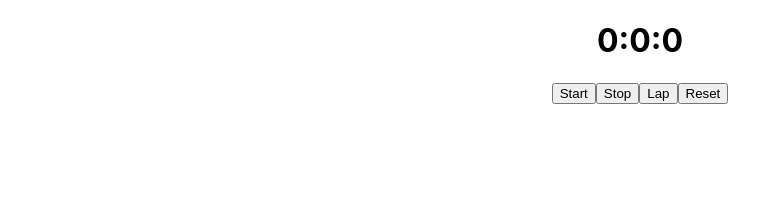
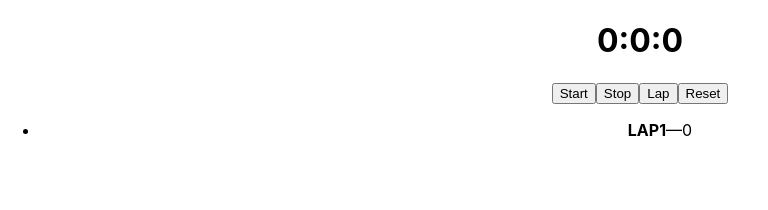
Before and after one commit to xim25/stopwatch-test, a React (Create React App) app: page / in a window 1280 px wide. Both pictures are taken after a click on the button "Lap". Shown: the top 210 px of the page, without its empty margins (0-768 px from the left). Built offline with nearby package versions, Linux system fonts and the light colour scheme.

Commit message:
All buttons working

```diff
--- a/src/App.js
+++ b/src/App.js
@@ -1,7 +1,7 @@
 import React, { Component } from 'react';
 import logo from './logo.svg';
 import './App.css';
-import Stopwatch from './Components/Stopwatch'
+import Stopwatch from './Components/Stopwatch';
 
 class App extends Component {
   render() {
--- a/src/Components/Stopwatch.js
+++ b/src/Components/Stopwatch.js
@@ -6,7 +6,8 @@ class Stopwatch extends Component {
         this.state = {
             status: false,
             currentTime: 0,
-            laps: []
+            laps: [],
+            lastLap: null
         }
         this.intervalId = null;
     }
@@ -23,18 +24,22 @@ class Stopwatch extends Component {
 
     handleStop = () => {
         let _this = this;
-        clearInterval(_this.intervalId)
+        clearInterval(_this.intervalId);
+        this.setState({lastLap: this.intervalId});
     }
 
     handleLap = () => {
-        alert("finish lap...")
+        this.setState({
+            laps: this.state.laps.concat([this.state.currentTime])
+        })
     }
 
     handleReset = () => {
         let _this = this;
         clearInterval(_this.intervalId);
         this.setState({
-            currentTime: 0
+            currentTime: 0,
+            laps: []
         })
     }
 
@@ -53,11 +58,20 @@ class Stopwatch extends Component {
     render(){
         return(
             <div>
-                <h1>{this.getMinutes()}:{this.getSeconds()}:{this.getMilliseconds()}</h1>
-                <button onClick={this.handleStart}>Start</button>
-                <button onClick={this.handleStop}>Stop</button>
-                <button onClick={this.handleLap}>Lap</button>
-                <button onClick={this.handleReset}>Reset</button>
+                <div>
+                    <h1>{this.getMinutes()}:{this.getSeconds()}:{this.getMilliseconds()}</h1>
+                    <button onClick={this.handleStart}>Start</button>
+                    <button onClick={this.handleStop}>Stop</button>
+                    <button onClick={this.handleLap}>Lap</button>
+                    <button onClick={this.handleReset}>Reset</button>
+                </div>
+                <div>
+                    <ul>
+                        {this.state.laps.map((lap, i) =>
+                            <li><b>LAP{i + 1}</b>—{lap}</li>    )
+                        }
+                    </ul>
+                </div>
             </div>
         );
     }
```
